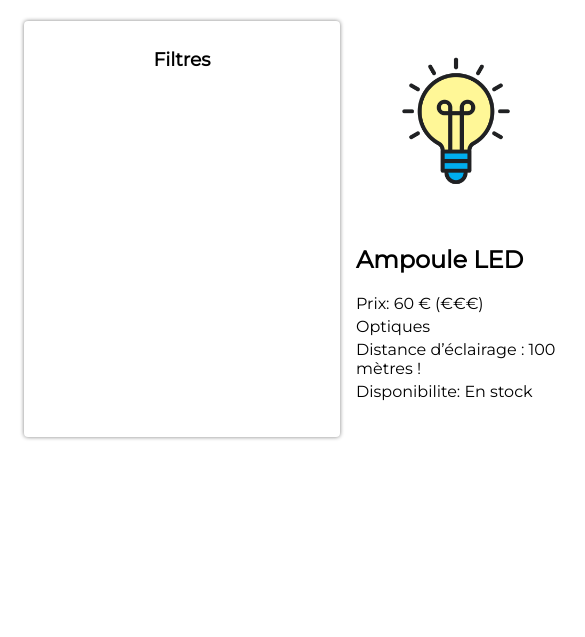
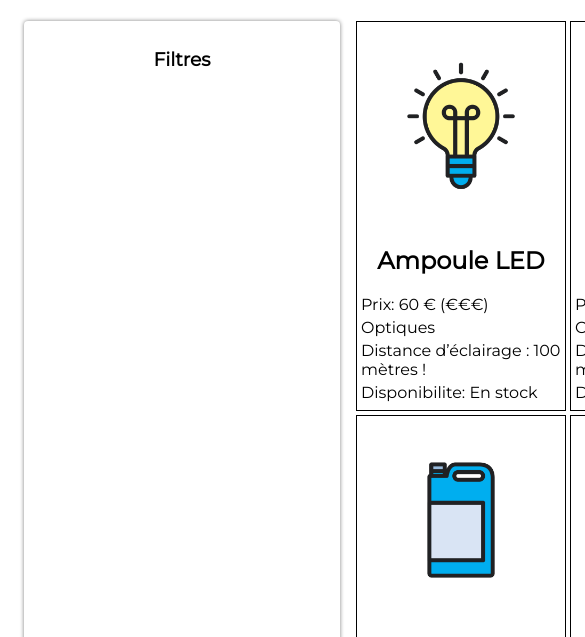
Before and after one commit to DevAdote/pieceDetache, a website: page index.html in a window 390 px wide. Shown: the part 195-832 px from the top of the page, 585 px wide, since content can reach past the window. Drawn offline with Linux system fonts and the light colour scheme.

Commit message:
Affichage de tout les articles de pieces automobiles

```diff
--- a/styles.css
+++ b/css/styles.css
@@ -45,11 +45,24 @@ main {
 .fiches {
 	flex: 1;
 	margin: 8px;
+	display: grid;
+	grid-template-columns: repeat(3, 1fr);
+	gap: 4px;
 }
-.fiches img {
+.fiches article {
+	border: 1px solid black;
+	padding: 4px;
+}
+.fiches article img {
+	display: block;
+	margin-left: auto;
+	margin-right: auto;
 	max-width: 200px;
 }
-.fiches p {
+.fiches article p {
 	margin-top: 4px;
 	margin-bottom: 4px;
 }
+.fiches article h2 {
+	text-align: center;
+}
--- a/index.html
+++ b/index.html
@@ -3,8 +3,8 @@
 	<head>
 		<meta charset="utf-8">
 		<title>Les Bonnes Pièces</title>
-		<link rel="stylesheet" href="styles.css">
-		<script type="module" src="pieces.js"></script>
+		<link rel="stylesheet" href="css/styles.css">
+		<script type="module" src="script/pieces.js"></script>
 	</head>
 	<body>
 		<header>
--- a/pieces.js
+++ /dev/null
@@ -1,39 +0,0 @@
-// Récupération des pièces depuis le fichier JSON
-    const reponse = await fetch("pieces-autos.json");
-    const pieces = await reponse.json();
-
-    const article = pieces[0];
-
-	const imageElement = document.createElement("img");
-	imageElement.src = article.image;
-
-	const nomElement = document.createElement("h2");
-	nomElement.innerText = article.nom;
-
-	const prixElement = document.createElement("p");
-	// prixElement.innerText = `Prix: ${article.prix} €`;
-    prixElement.innerText = `Prix: ${article.prix} € (${article.prix < 35 ? "€" : "€€€"})`;   //L’opérateur ternaire s’utilise lorsque l’on doit choisir entre deux possibilité
-                                                                                             //La syntaxe générale de l’opérateur ternaire est formulée ainsi : expression à tester ? valeur si vrai : valeur si faux.
-    document.body.appendChild(prixElement);
-	const categorieElement = document.createElement("p");
-	// categorieElement.innerText = article.categorie;
-    categorieElement.innerText = article.categorie ?? "(aucune catégorie)"; //l’opérateur nullish secrit avec  deux ?? sous la forme suivante :
-                                                                            //expression à tester ?? valeur de substitution,
-                                                                            // il prend la valeur de substitution lorsque la valeur est null, et donc qu’elle n’a pas de valeur, ou bien lorsqu’elle est undefined,
-
-
-    const descriptionElement = document.createElement("p");
-    descriptionElement.innerText = article.description ?? "(Pas de description pour le moment.)";
-
-    const disponElement = document.createElement("p");
-    disponElement.innerHTML = `Disponibilite: ${article.disponibilite = true ? "En stock" : "Rupture de stock"}`
-
-    //Affichage des elements dans le DOM
-
-	const sectionFiches = document.querySelector(".fiches");
-	sectionFiches.appendChild(imageElement);
-	sectionFiches.appendChild(nomElement);
-	sectionFiches.appendChild(prixElement);
-	sectionFiches.appendChild(categorieElement);
-    sectionFiches.appendChild(descriptionElement);
-    sectionFiches.appendChild(disponElement);
--- /dev/null
+++ b/script/pieces.js
@@ -0,0 +1,48 @@
+// Récupération des pièces depuis le fichier JSON
+    const reponse = await fetch("../pieces-autos.json");
+    const pieces = await reponse.json();
+
+    const article = pieces[0];
+
+
+ for (let i=0; i < pieces.length; i++){
+
+        //Creation d'un article dedier a une piece automobile
+        const pieceElement = document.createElement("article");
+
+        const imageElement = document.createElement("img");
+	    imageElement.src = pieces[i].image;
+
+	    const nomElement = document.createElement("h2");
+	    nomElement.innerText = article.nom;
+
+        const prixElement = document.createElement("p");
+        // prixElement.innerText = `Prix: ${article.prix} €`;
+        prixElement.innerText = `Prix: ${article.prix} € (${article.prix < 35 ? "€" : "€€€"})`;   //L’opérateur ternaire s’utilise lorsque l’on doit choisir entre deux possibilité
+                                                                                             //La syntaxe générale de l’opérateur ternaire est formulée ainsi : expression à tester ? valeur si vrai : valeur si faux.
+        document.body.appendChild(prixElement);
+        const categorieElement = document.createElement("p");
+        // categorieElement.innerText = article.categorie;
+        categorieElement.innerText = article.categorie ?? "(aucune catégorie)"; //l’opérateur nullish secrit avec  deux ?? sous la forme suivante :
+                                                                                //expression à tester ?? valeur de substitution,
+                                                                            // il prend la valeur de substitution lorsque la valeur est null, et donc qu’elle n’a pas de valeur, ou bien lorsqu’elle est undefined,
+
+
+        const descriptionElement = document.createElement("p");
+        descriptionElement.innerText = article.description ?? "(Pas de description pour le moment.)";
+
+        const disponElement = document.createElement("p");
+        disponElement.innerHTML = `Disponibilite: ${article.disponibilite = true ? "En stock" : "Rupture de stock"}`
+
+
+        //Affichage des elements dans le DOM
+
+        const sectionFiches = document.querySelector(".fiches");
+        sectionFiches.appendChild(pieceElement);
+        pieceElement.appendChild(imageElement);
+        pieceElement.appendChild(nomElement);
+        pieceElement.appendChild(prixElement);
+        pieceElement.appendChild(categorieElement);
+        pieceElement.appendChild(descriptionElement);
+        pieceElement.appendChild(disponElement);
+ }
```
